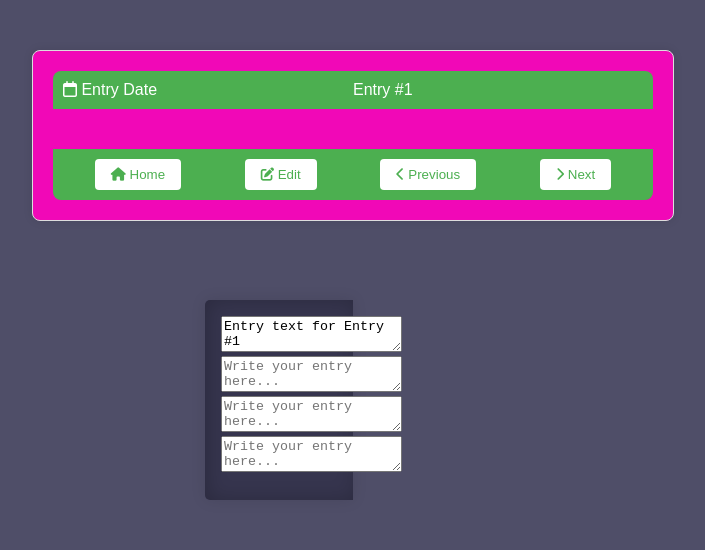
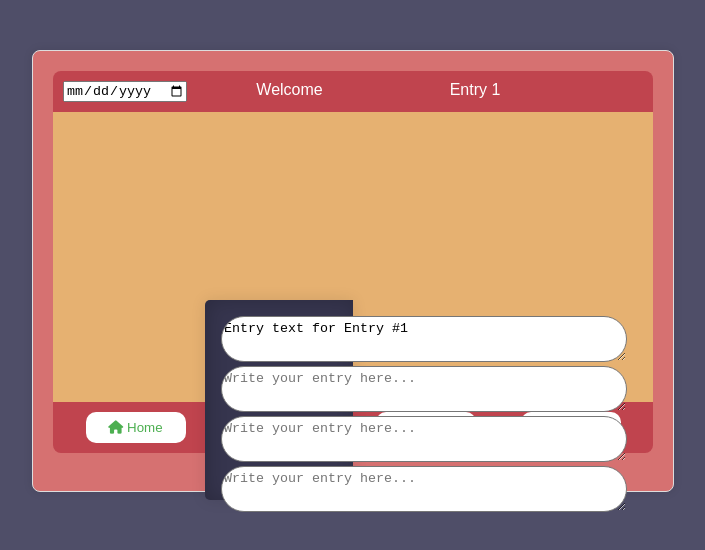
Before and after one commit to NeemaMwende/Diary, a plain HTML site: page diary.html in a window 1280 px wide. Shown: the whole page, without its empty margins (287-992 px from the left). Drawn offline with Linux system fonts and the light colour scheme.

Commit message:
layout changes

```diff
--- a/diary.html
+++ b/diary.html
@@ -14,16 +14,21 @@
     <div class="container">
         <nav class="navbar">
             <div class="navbar-left">
-                <i class="far fa-calendar"></i> Entry Date
+                <input type="date" />
+                <!-- <i class="far fa-calendar">Entry Date</i>  -->
             </div>
             <div class="navbar-right">
-                Entry #1 <!-- Update the entry number dynamically if needed -->
+                Welcome<!-- Update the entry number dynamically if needed -->
+            </div>
+            <div class="navbar-right">
+                Entry 1
             </div>
         </nav>
 
         <section class="main-content">
             <div class="book">
                 <div class="cover" id="book" onclick="toggleBook()">
+                    <div class="containerr">
                         <span class="page-turn">
                             <div class="entry-list">
                                 <textarea class="new-entry" placeholder="Write your entry here..."></textarea>
@@ -44,6 +49,7 @@
                                 <textarea class="new-entry" placeholder="Write your entry here..."></textarea>
                             </div>
                         </span>
+                    </div>
                     <!-- Add more entries as needed -->
                     <span class="cover-turn"></span>
                 </div>
@@ -55,6 +61,7 @@
             <button class="footer-btn" onclick="editEntry()"><i class="fas fa-edit"></i> Edit</button>
             <button class="footer-btn" onclick="previousEntry()"><i class="fas fa-chevron-left"></i> Previous</button>
             <button class="footer-btn" onclick="nextEntry()"><i class="fas fa-chevron-right"></i> Next</button>
+
         </footer>
     </div>
 
--- a/styles.css
+++ b/styles.css
@@ -12,15 +12,16 @@
             padding: 20px;
             border: solid thin #ddd;
             box-shadow: 1px 1px 4px rgba(0,0,0,0.1);
-            background-color: #f108b7;
+            background-color: rgb(214, 113, 113);
             border-radius: 8px;
             box-shadow: 0 0 10px rgba(0, 0, 0, 0.1);
+            height: 400px;
         }
 
         .navbar {
             display: flex;
             justify-content: space-between;
-            background-color: #4caf50;
+            background-color: #c0444e;
             padding: 10px;
             border-top-left-radius: 8px;
             border-top-right-radius: 8px;
@@ -33,12 +34,24 @@
 
         .main-content {
             padding: 20px;
+            max-width: 600px;
+            height: 250px;
+            background-color: rgb(230, 177, 113);
+        }
+        .new-entry {
+            width: 100%;
+           line-height: 20px;
+           border-radius: 30px;
+        }
+        .containerr {
+            width: 400px;
+            height: 600px;
         }
 
         .footer {
             display: flex;
             justify-content: space-around;
-            background-color: #4caf50;
+            background-color: #c0444e;
             padding: 10px;
             border-bottom-left-radius: 8px;
             border-bottom-right-radius: 8px;
@@ -49,6 +62,7 @@
             background-color: #fff;
             color: #4caf50;
             border: none;
-            border-radius: 4px;
+            border-radius: 10px;
             cursor: pointer;
+            width: 100px;
         }
```
Lines whose indentation alone changed are shown as unchanged.
